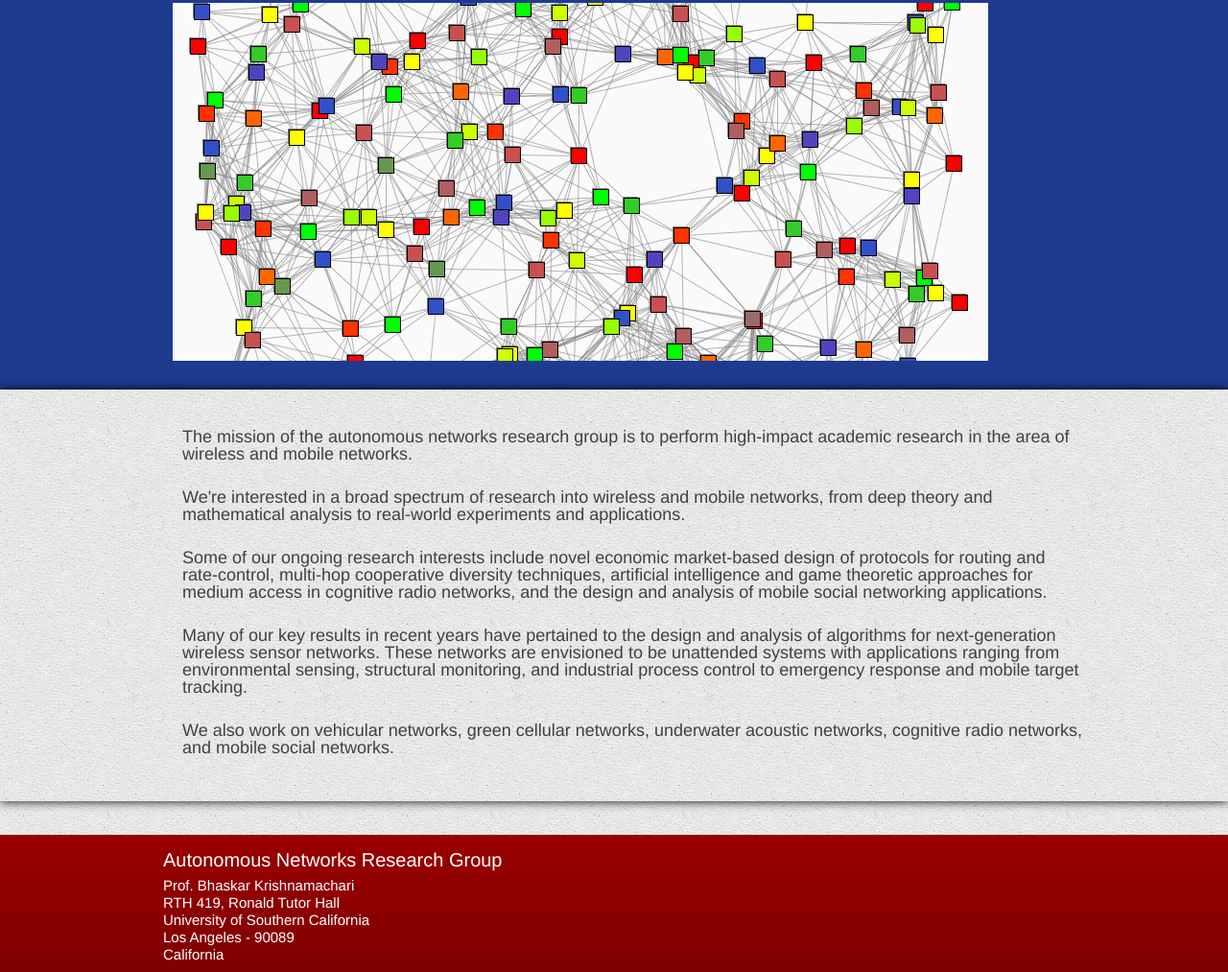
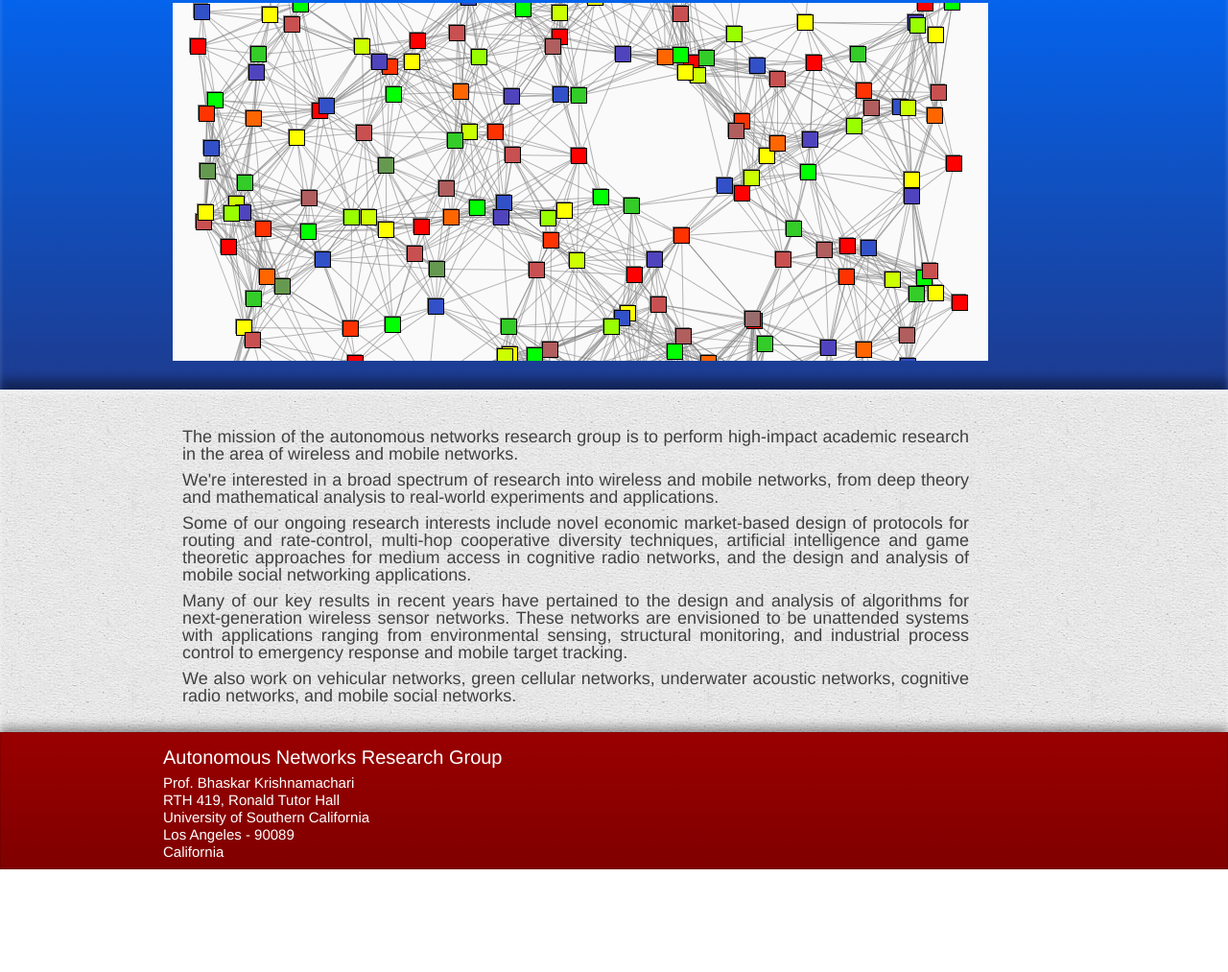
Before and after one commit to madiator/ANRG-Website, a plain HTML site: page index.html in a window 1280 px wide. Shown: the part 111-1124 px from the top of the page at 96% size. After the commit the page ends 1017 px from the top, so only its background shows below. Drawn offline with Linux system fonts and the light colour scheme.

Commit message:
shadows ok, colors need to be fixed

```diff
--- a/css/bootstrap.less
+++ b/css/bootstrap.less
@@ -66,9 +66,12 @@ body {
 }
 #section1 {
   background-color:@testBlueColor;
+  #gradient > .vertical(darken(@testBlueColor2, 10), @testBlueColor);
+  @shadow: inset 0 5px 5px 0px rgba(255,255,255,.2);
+  .box-shadow(@shadow);
 }
 #section2 {
-  @shadow: inset 0 0px 0px rgba(0,0,0,1), 0 0px 10px rgba(0,0,0,1);
+  @shadow: inset 0 5px 5px 0px rgba(255,255,255,.4), 0 -10px 10px rgba(0,0,0,.4);
   .box-shadow(@shadow);
   padding:0px;
   margin:0px;
--- a/css/bootstrap/patterns.less
+++ b/css/bootstrap/patterns.less
@@ -117,8 +117,8 @@
 .topbar .fill {
   background-color: @black;
   #gradient > .vertical(lighten(@black, 30), @black);
-  @shadow: 0 1px 3px rgba(0,0,0,.25), inset 0 -1px 0 rgba(0,0,0,.1);
-  .box-shadow(@shadow);
+ // @shadow: 0 0px 10px rgba(55,55,55,0), inset 0 0px 0px rgba(55,55,55,0); //investigate
+ // .box-shadow(@shadow);
 }
 
 
@@ -486,7 +486,8 @@ a.menu:after,
   }
 }
 footer {
-  margin-top: 2*@baseline - 1;
+  margin-top: 0px; //2*@baseline - 1;
+  margin-bottom: 0px;
   padding-top: @baseline - 1;
 //border-top: 1px solid #000;
   background-color: @cardinalDark;
@@ -494,6 +495,8 @@ footer {
   color: @white;
   font-size: 40px;
   #gradient > .vertical(@cardinalDark, darken(@cardinalDark,5));
+  @shadow: inset 0 0px 1px rgba(0,0,0,1), 0 -5px 10px rgba(0,0,0,.4);
+  .box-shadow(@shadow);
 }
 
 
--- a/css/bootstrap/type.less
+++ b/css/bootstrap/type.less
@@ -13,6 +13,10 @@ p {
     font-size: @basefont - 2;
     color: @grayLight;
   }
+}
+p.homejustify{
+text-align:justify;
+text-justify:inter-word;
 }
 
 
--- a/css/variables.less
+++ b/css/variables.less
@@ -11,6 +11,7 @@
 @baseColorL2:		#61B0A6;
 @complementary1:	#B0542D;
 @testBlueColor:   #1D3B8F;
+@testBlueColor2:  #3087FF;
 @headerH1FontColor: #FFFFFF;
 
 // Links
--- a/index.html
+++ b/index.html
@@ -52,34 +52,34 @@
       <div class="container">
         <div class="content">
           <div class="row">
-          	<div class="span16">
-              <p> The mission of the autonomous networks research group
+          	<div class="span14">
+              <p class="homejustify"> The mission of the autonomous networks research group
               is to perform high-impact academic research in the area
               of wireless and mobile networks.</p>
-              <br>
-              <p> We're interested in a broad spectrum of research into
+
+              <p class="homejustify"> We're interested in a broad spectrum of research into
               wireless and mobile networks, from deep theory and mathematical
                analysis to real-world experiments and applications.</p>
-              <br>
-              <p> Some of our ongoing research interests include novel
+
+              <p class="homejustify"> Some of our ongoing research interests include novel
               economic market-based design of protocols for routing and
               rate-control, multi-hop cooperative diversity techniques,
               artificial intelligence and game theoretic approaches for
                medium access in cognitive radio networks, and the design
                 and analysis of mobile social networking applications. </p>
-              <br>
-              <p> Many of our key results in recent years have pertained
+
+              <p class="homejustify"> Many of our key results in recent years have pertained
               to the design and analysis of algorithms for next-generation
               wireless sensor networks. These networks are envisioned to
               be unattended systems with applications ranging from
               environmental sensing, structural monitoring, and industrial
                process control to emergency response and mobile target
                tracking. </p>
-               <br>
-              <p> We also work on vehicular networks, green cellular
+
+              <p class="homejustify"> We also work on vehicular networks, green cellular
               networks, underwater acoustic networks, cognitive radio
               networks, and mobile social networks. </p>
-              <br>
+
           	</div>
           	<!--
             <div class="span10">
```
Also changed, not shown: css/bootstrap.css.
